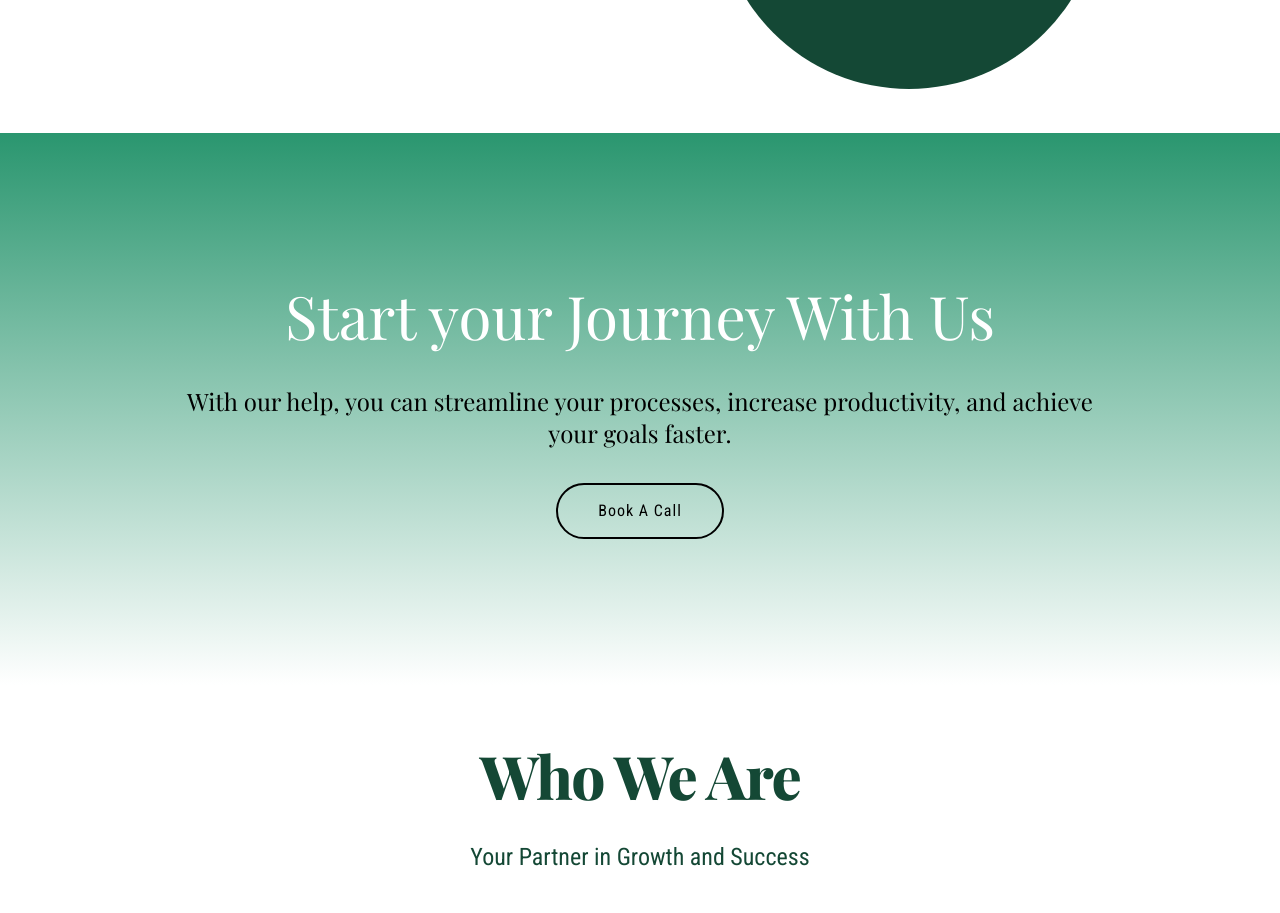
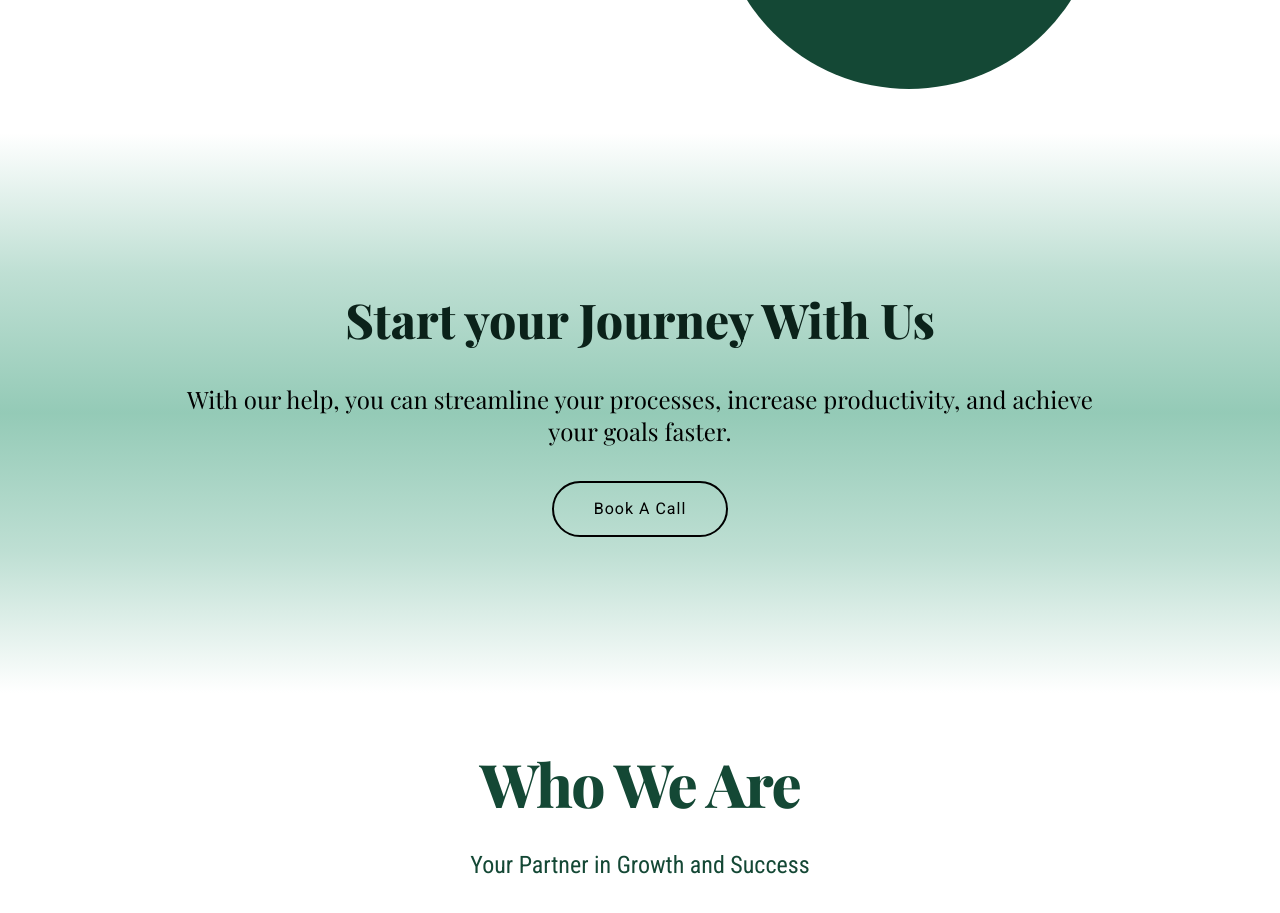
Before and after one commit to Gynius/rcfh, a React (Vite) app: page / in a window 1280 px wide. Shown: the part 1260-2173 px from the top of the page. Built offline with nearby package versions, Linux system fonts and the light colour scheme; a web font is replaced by a local one.

Commit message:
before meeting update 12

```diff
--- a/src/components/CTA_services.jsx
+++ b/src/components/CTA_services.jsx
@@ -4,7 +4,12 @@ function CTA_services() {
   return (
     <section
       id="call-to-action"
-      className="call-to-action bg-gradient-to-b from-green_light to-white  text-black flex align-center justify-center font-serif"
+      className="call-to-action bg-gradient-to-b from-white via-green_light to-white text-black flex align-center justify-center font-serif"
+      style={{
+        minHeight: "70vh",
+        background:
+          "linear-gradient(to bottom, rgba(255, 255, 255, 1) 0%, rgba(42, 150, 111, 0.3) 25%, rgba(42, 150, 111, 0.5) 50%, rgba(42, 150, 111, 0.3) 75%, rgba(255, 255, 255, 1) 100%)",
+      }}
     >
       <div className="container flex flex-col md:flex-row">
         <div
@@ -13,7 +18,7 @@ function CTA_services() {
           data-aos-delay="100"
         >
           <div className="md:w-3/4">
-            <h3 className="font-playfair text-center text-white text-6xl py-8">
+            <h3 className="font-playfair text-center text-green_dark font-extrabold text-5xl py-8">
               Start your Journey With Us
             </h3>
             <p className="font-playfair text-center text-lg md:text-2xl text-6xl py-2">
@@ -23,7 +28,7 @@ function CTA_services() {
           </div>
           <div className="md:w-1/4 flex justify-center items-center p-4">
             <a
-              className="font-robotoCondensed cta-btn align-middle text-lg md:text-xl text-black  hover:bg-red hover:text-white"
+              className="font-roboto cta-btn hover:bg-red hover:text-white align-middle text-lg md:text-xl text-black "
               href="https://calendly.com/kathy-rcfhagency/60min"
             >
               Book A Call
--- a/src/pages/Home.jsx
+++ b/src/pages/Home.jsx
@@ -116,6 +116,7 @@ function Home() {
           </a>
         </div>
       </div>
+
       <WhatWeDo />
       <CTA_services />
       <WhoWeAre />
```
